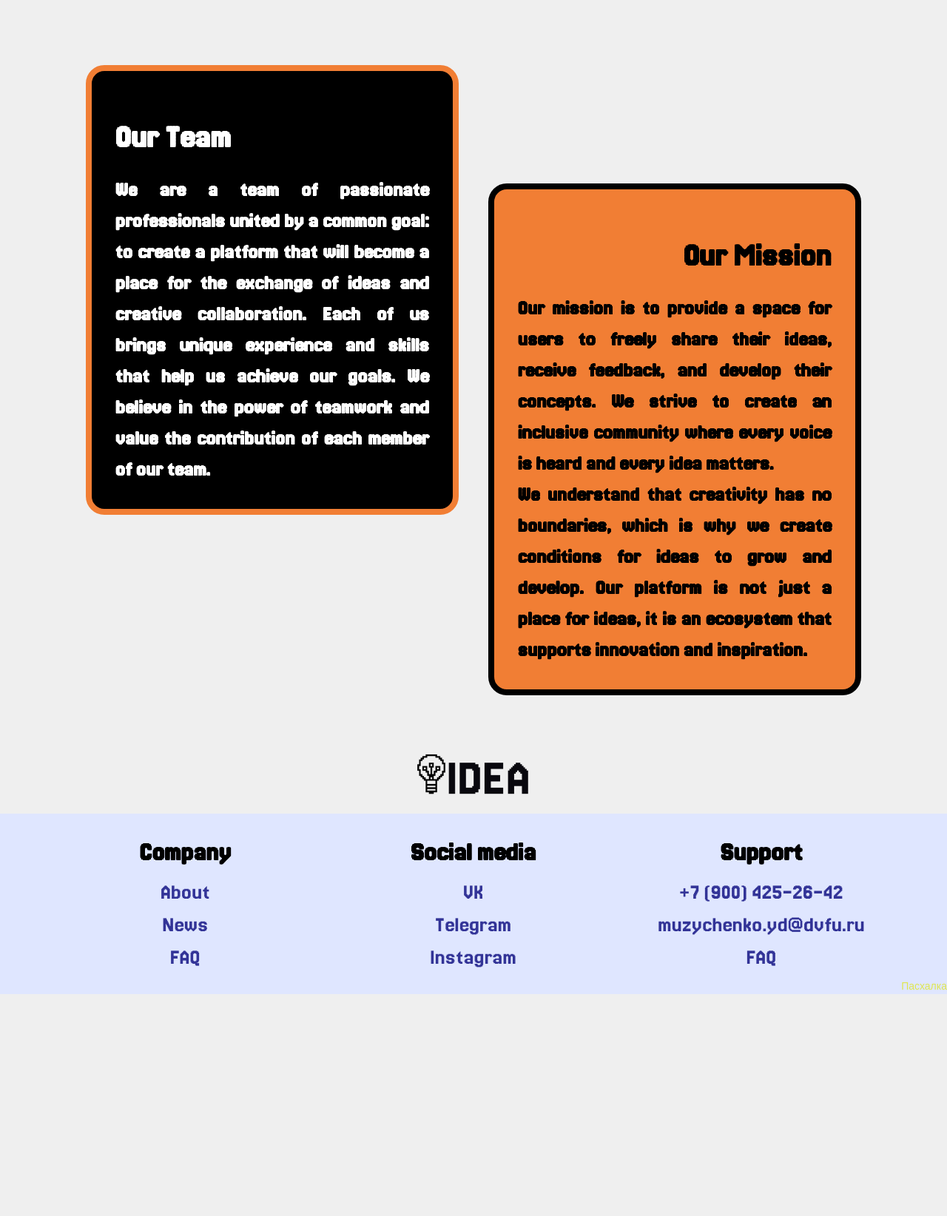
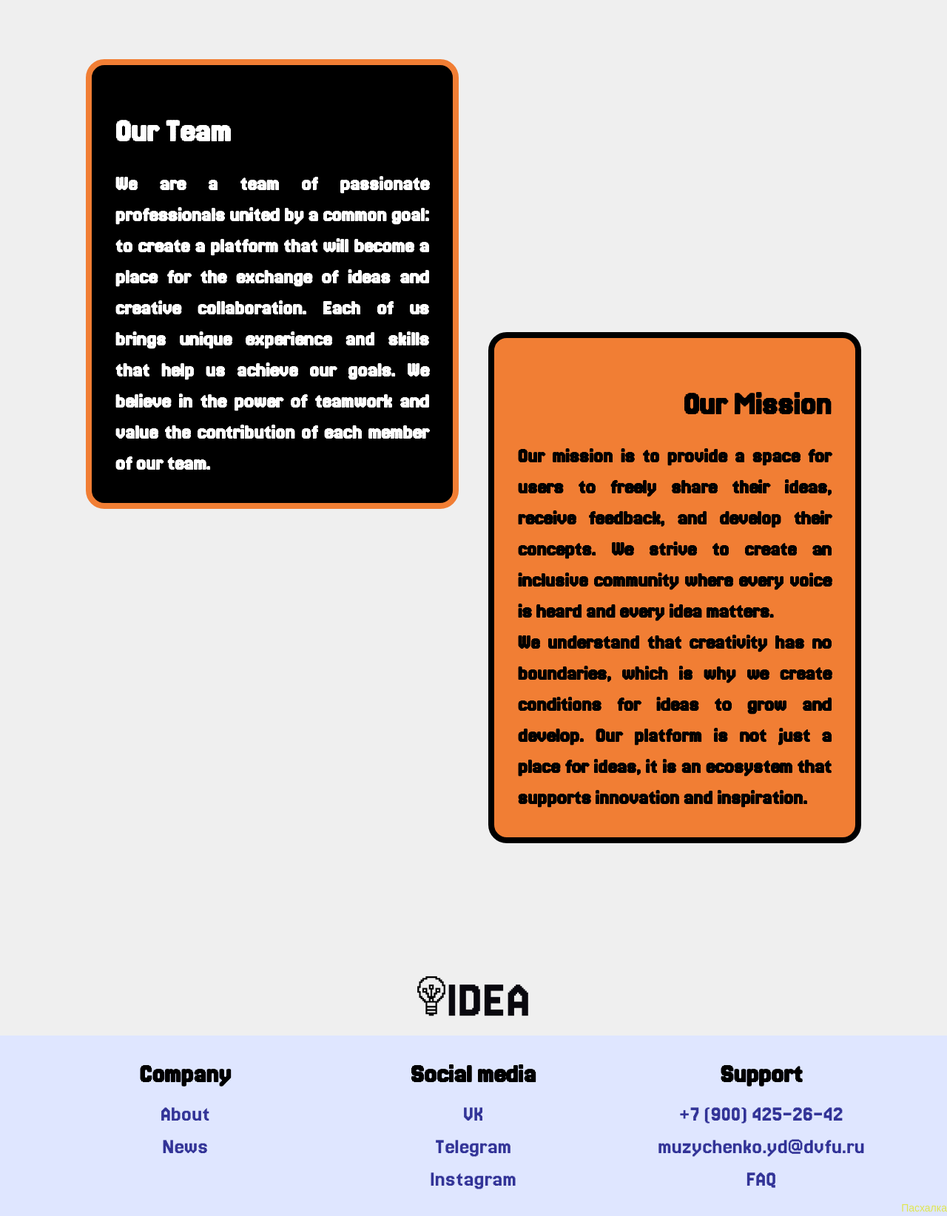
Before and after one commit to shxlny/IDEA, a Django app: page /about/ in a window 1280 px wide. Shown: the part 120-1764 px from the top of the page at 74% size. Before the commit the page ends 1464 px from the top, so only its background shows below. Run offline with Django 5.2, Linux system fonts and the light colour scheme; style sheets or scripts are compiled from the project's sources; some libraries are stand-ins or nearby versions.

Commit message:
fix about

```diff
--- a/fefu/crowdapp/templates/about.html
+++ b/fefu/crowdapp/templates/about.html
@@ -54,10 +54,10 @@
         </div>
       </header>
 
-      <main class="flex justify-center items-center h-full text-center px-4">
-        <div class="w-full h-full grid grid-cols-1 gap-5 sm:gap-8 md:grid-cols-2 md:gap-10 md:pt-8 lg:pt-12 lg:px-[50px] xl:px-[100px] 2xl:px-[200px]">
+      <main class="h-[1200px] flex justify-center items-center  text-center px-4">
+        <div class="w-full h-[90%] grid grid-cols-1 gap-5 sm:gap-8 md:grid-cols-2 md:gap-10  lg:px-[50px] xl:px-[100px] 2xl:px-[200px]">
           <!-- Left Section -->
-          <div class="flex items-start py-5 sm:py-10">
+          <div class="flex items-start py-5 ">
             <div class="h-auto w-full border-[#F17E34] rounded-[20px] sm:rounded-[25px] border-4 sm:border-6 lg:border-8 bg-black p-4 sm:p-6 lg:p-8">
               <p class="text-[24px] sm:text-[30px] md:text-[36px] lg:text-[45px] font-bold text-white text-start pt-2 sm:pt-4 lg:pt-6">
                 Our Team
@@ -71,7 +71,7 @@
           </div>
 
           <!-- Right Section -->
-          <div class="flex items-start md:items-end py-5 sm:py-10 lg:py-[200px]">
+          <div class="h-auto flex items-start sm:items-end">
             <div class="h-auto w-full bg-[#F17E34] rounded-[20px] sm:rounded-[25px] border-4 sm:border-6 lg:border-8 border-black p-4 sm:p-6 lg:p-8">
               <p class="text-[24px] sm:text-[30px] md:text-[36px] lg:text-[45px] font-bold text-black text-end pt-2 sm:pt-4 lg:pt-6">
                 Our Mission
@@ -86,7 +86,7 @@
       </main>
 
 
-      <footer class="mt-[200px] w-full bg-[#EFEFEF]">
+      <footer class="mt-[100px] w-full bg-[#EFEFEF]">
         <!-- Верхний блок -->
         <div class="h-[100px] w-full bg-[#EFEFEF] flex justify-center items-center">
           <img src="{% static 'img/Group 77.png' %}" alt="Company Logo" class="h-[50px] sm:h-[80px]" />
@@ -103,7 +103,6 @@
             <div class="mt-4 text-[#303196] text-2xl sm:text-xl lg:text-3xl space-y-2">
               <a href="#" class="hover:underline block ">About</a>
               <a href="#" class="hover:underline block">News</a>
-              <a href="#" class="hover:underline block">FAQ</a>
             </div>
           </div>
 
```
